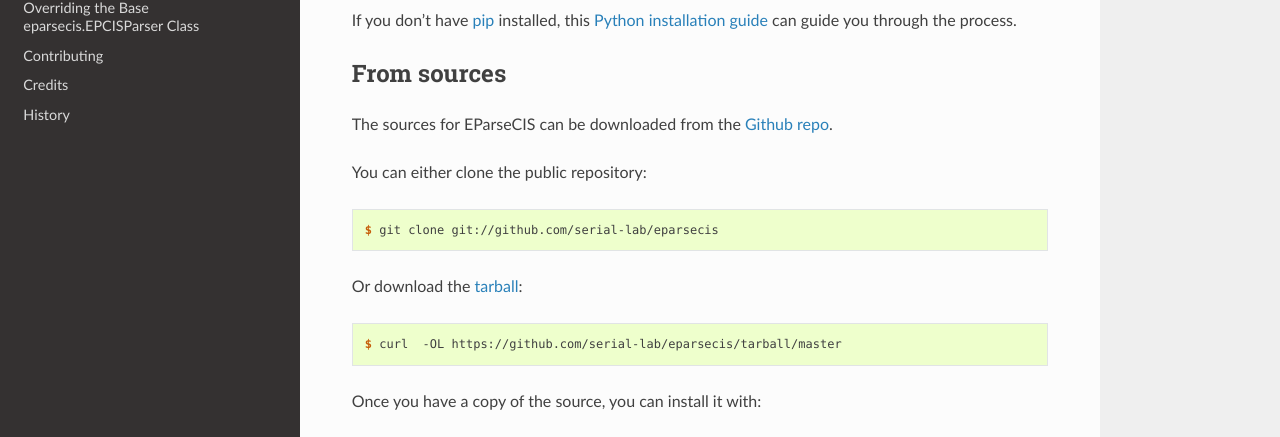
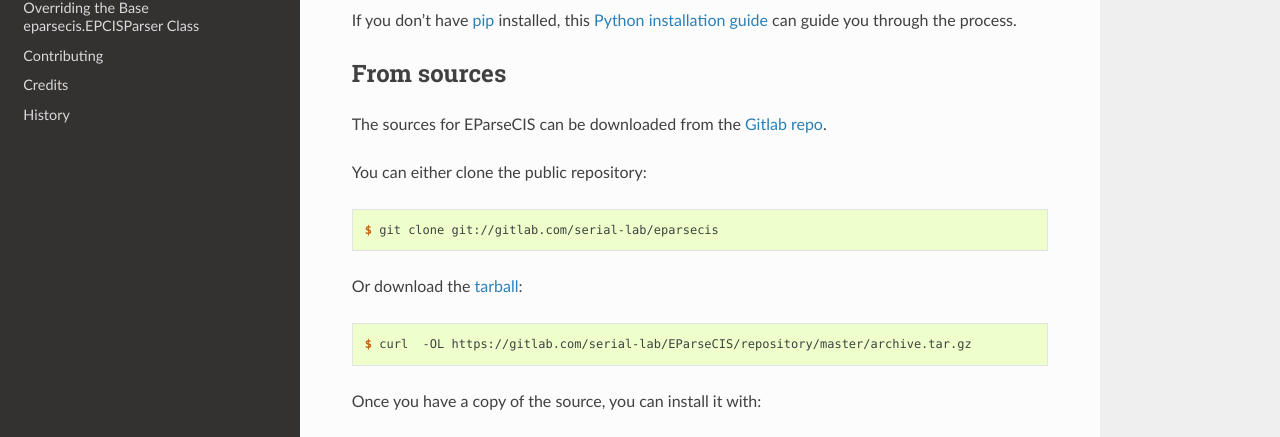
Before and after one commit to rmagee/EParseCIS, a Sphinx documentation site: the page built from docs/installation.rst, in a window 1280 px wide and 1064 px high. Shown: the part 394-831 px from the top of the window. Built offline with Sphinx 7.4.7 and the Read the Docs theme 2.0.0, drawn with Linux system fonts in a browser that asks for light colours.

```diff
--- a/CONTRIBUTING.rst
+++ b/CONTRIBUTING.rst
@@ -66,7 +66,7 @@
 
 3. Install your local copy into a virtualenv. Assuming you have virtualenvwrapper installed, this is how you set up your fork for local development::
 
-    $ mkvirtualenv eparsecis
+    $ mkvirtualenv eparsecis -p python3
     $ cd eparsecis/
     $ python setup.py develop
 
--- a/docs/installation.rst
+++ b/docs/installation.rst
@@ -26,19 +26,19 @@
 From sources
 ------------
 
-The sources for EParseCIS can be downloaded from the `Github repo`_.
+The sources for EParseCIS can be downloaded from the `Gitlab repo`_.
 
 You can either clone the public repository:
 
 .. code-block:: console
 
-    $ git clone git://github.com/serial-lab/eparsecis
+    $ git clone git://gitlab.com/serial-lab/eparsecis
 
 Or download the `tarball`_:
 
 .. code-block:: console
 
-    $ curl  -OL https://github.com/serial-lab/eparsecis/tarball/master
+    $ curl  -OL https://gitlab.com/serial-lab/EParseCIS/repository/master/archive.tar.gz
 
 Once you have a copy of the source, you can install it with:
 
@@ -47,5 +47,5 @@
     $ python setup.py install
 
 
-.. _Github repo: https://github.com/serial-lab/eparsecis
-.. _tarball: https://github.com/serial-lab/eparsecis/tarball/master
+.. _Gitlab repo: https://gitlab.com/serial-lab/eparsecis
+.. _tarball: https://gitlab.com/serial-lab/EParseCIS/repository/master/archive.tar.gz
--- a/setup.py
+++ b/setup.py
@@ -3,7 +3,7 @@
 
 from setuptools import setup
 
-with open('README.rst') as readme_file:
+with open('README.md') as readme_file:
     readme = readme_file.read()
 
 with open('HISTORY.rst') as history_file:
@@ -21,11 +21,11 @@
 setup(
     name='eparsecis',
     version='0.1.0',
-    description="Python lxml parsing for EPCIS Events",
+    description="Python lxml parsing for EPCIS Events.",
     long_description=readme + '\n\n' + history,
     author="Serial Lab, LLC",
     author_email='slab@serial-lab.com',
-    url='https://github.com/serial-lab/eparsecis',
+    url='https://gitlab.com/serial-lab/eparsecis',
     packages=[
         'eparsecis',
     ],
```
